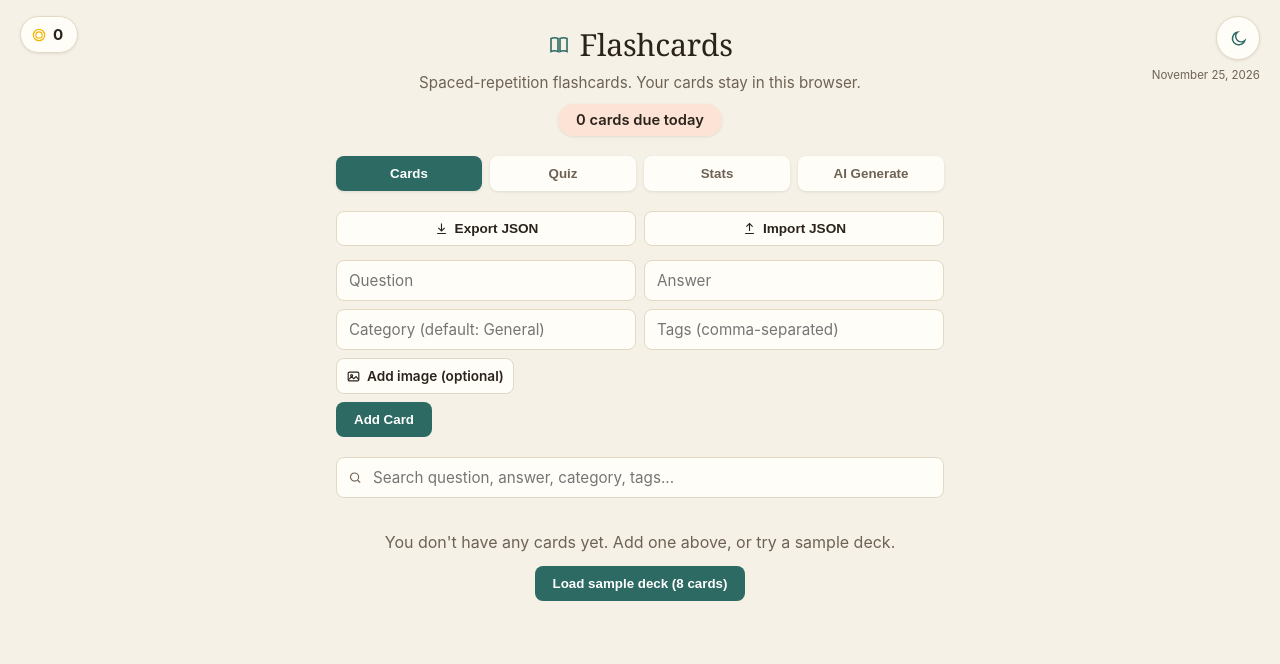
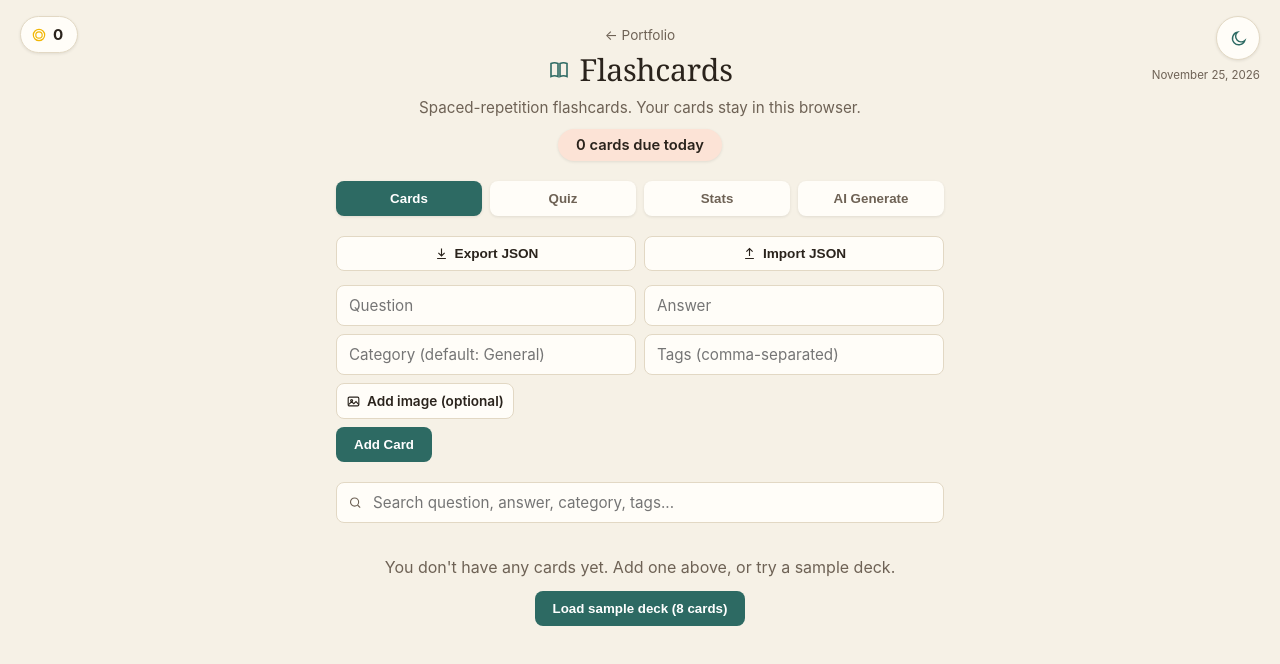
Before and after one commit to AlexandraMoldovan95/flashcards, a plain HTML site: page index.html in a window 1280 px wide. Drawn offline with Linux system fonts and the light colour scheme.

Commit message:
header: link back to the portfolio above the title
Small and centered above the Flashcards title, between the coins and the theme
toggle, which are fixed in the screen corners. A CSS class, no inline style (CSP).

Same destination and label as the Video Editor page (the Portfolio tab of the portfolio
site), so every app has a way back. Checked at 1440, 390, 360 and 320 px: the link is
visible, not covered, and nothing scrolls sideways.

Co-Authored-By: Claude Opus 5.5 <noreply@anthropic.com>

```diff
--- a/index.html
+++ b/index.html
@@ -24,6 +24,7 @@
 <body>
   <div class="app-container">
     <header class="app-header">
+      <a class="portfolio-link" href="https://alexandra-moldovan.netlify.app/#portfolio"><span aria-hidden="true">←</span> Portfolio</a>
       <div class="coins-hud" id="coins-hud" aria-label="Coins earned"><svg viewBox="0 0 24 24" fill="none" stroke="currentColor" stroke-width="1.8"><circle cx="12" cy="12" r="8.5"/><circle cx="12" cy="12" r="4.8"/></svg> <span id="coins-balance">0</span></div>
       <button type="button" class="theme-toggle-btn" id="theme-toggle-btn" aria-label="Toggle light/dark theme"><svg viewBox="0 0 24 24" fill="none" stroke="currentColor" stroke-width="1.8"><path d="M20 14.5a8 8 0 1 1-9.3-10.4 6.3 6.3 0 0 0 9.3 10.4z"/></svg></button>
       <span class="current-date" id="current-date"></span>
--- a/styles.css
+++ b/styles.css
@@ -162,6 +162,18 @@
     text-align: center;
     margin-bottom: 20px;
   }
+
+  /* Way back to the author's portfolio: small, centered above the title, between the
+     two fixed corner controls (they never overlap it, even at 320px). */
+  .portfolio-link {
+    display: inline-block;
+    margin-bottom: 6px;
+    font-size: 0.85rem;
+    color: var(--color-text-muted);
+    text-decoration: none;
+  }
+  .portfolio-link:hover { color: var(--color-primary); text-decoration: underline; }
+  .portfolio-link:focus-visible { outline: 2px solid var(--color-primary); outline-offset: 3px; border-radius: 4px; }
 
   /* Top corners of the actual viewport (not the centered 640px column) —
      coins HUD on the left, theme toggle + date on the right, both anchored
```
